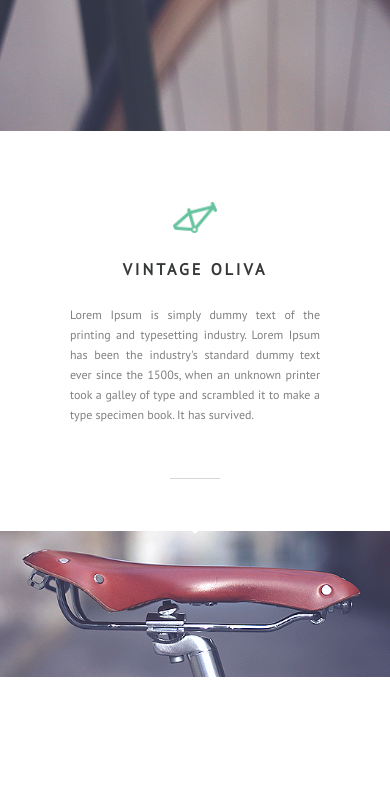
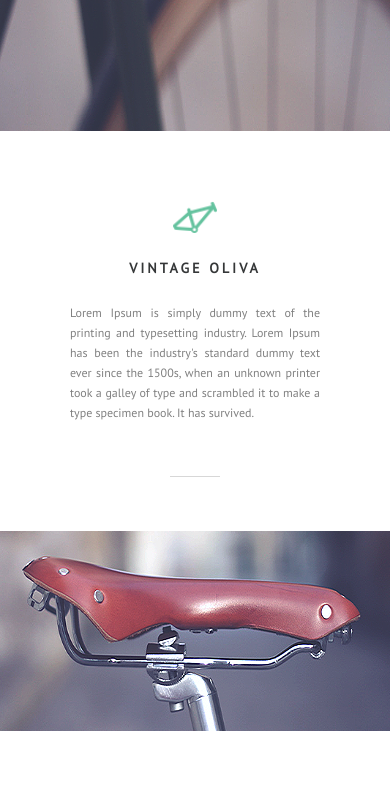
Before and after one commit to Ali-X/bicycle-landing, a website: page src/index.html in a window 390 px wide. Shown: the part 1700-2498 px from the top of the page. Drawn offline with Linux system fonts and the light colour scheme.

Commit message:
Modify media for photo block elements

```diff
--- a/src/css/style.css
+++ b/src/css/style.css
@@ -254,21 +254,12 @@ a {
 }
 
 @media (max-width: 1170px) {
-  .photo-element__title {
-    font-size: 1.5vw;
-  }
-}
-
-@media (max-width: 1140px) {
-  .photo-element__title {
-    font-size: 1vw;
+  .photo-element__text-block:after {
+    display: none;
   }
 }
 
 @media (max-width: 900px) {
-  .photo-element__title {
-    font-size: initial;
-  }
   .photo-block {
     grid-template-columns: repeat(1, 1fr);
     grid-template-rows: repeat(7, 60rem);
@@ -283,12 +274,7 @@ a {
   }
   .photo-element__photo {
     width: 100%;
-  }
-}
-
-@media (max-width: 370px) {
-  .photo-element__title {
-    font-size: 4vw;
+    height: 200px;
   }
 }
 
--- a/src/sass/_photo-block.scss
+++ b/src/sass/_photo-block.scss
@@ -101,22 +101,12 @@
 }
 
 @media (max-width: 1170px) {
-  .photo-element__title {
-    font-size: 1.5vw;
-  }
-}
-
-@media (max-width: 1140px) {
-  .photo-element__title {
-    font-size: 1vw;
+  .photo-element__text-block:after {
+    display: none;
   }
 }
 
 @media (max-width: 900px) {
-  .photo-element__title {
-    font-size: initial;
-  }
-
   .photo-block {
     grid-template-columns: repeat(1, 1fr);
     grid-template-rows: repeat(7, 60rem);
@@ -134,11 +124,6 @@
 
   .photo-element__photo {
     width: 100%;
+    height: 200px;
   }
 }
-
-@media (max-width: 370px) {
-  .photo-element__title {
-    font-size: 4vw;
-  }
-}
```
